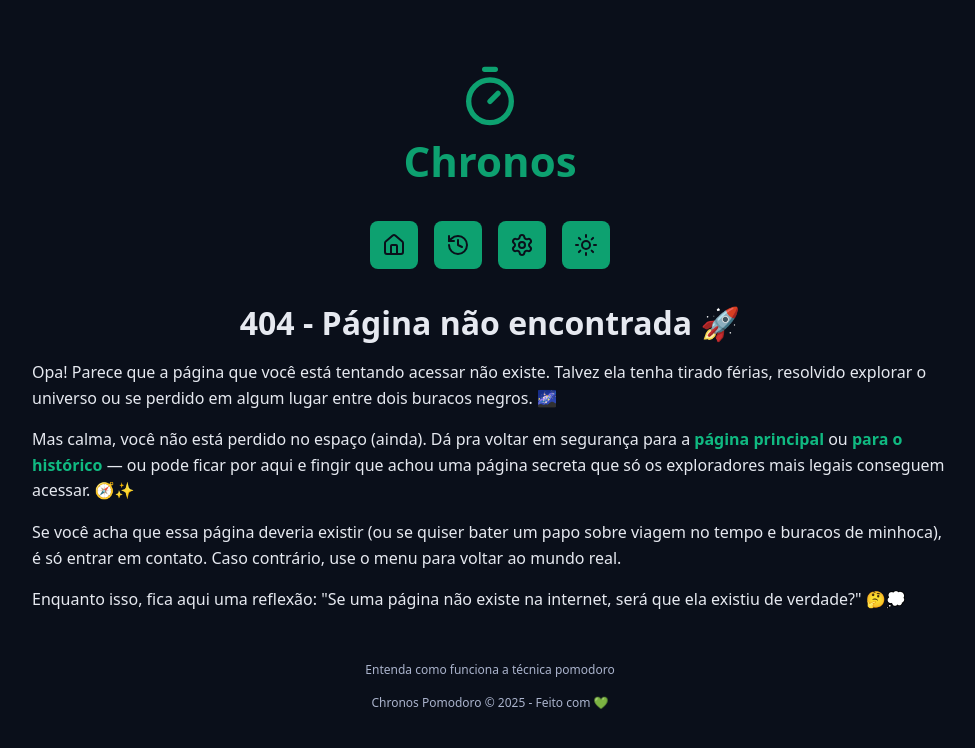
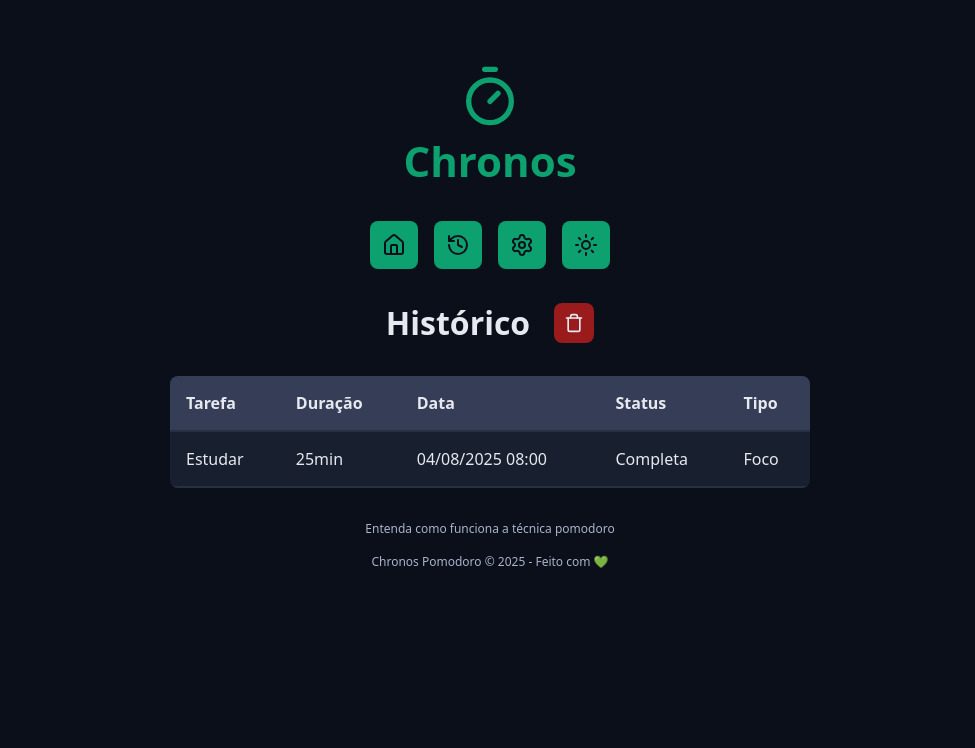
Before and after one commit to felipeazsantos/chronos-pomodoro, a React (Vite) app: page /history in a window 1280 px wide. Shown: the top 748 px of the page, without its empty margins (150-1125 px from the left). Built offline with nearby package versions, Linux system fonts and the light colour scheme.

Commit message:
creating History page

```diff
--- /dev/null
+++ b/src/pages/History/index.tsx
@@ -0,0 +1,52 @@
+import { TrashIcon } from 'lucide-react';
+import { Container } from '../../components/Container';
+import { DefaultButton } from '../../components/DefaultButton';
+import { Heading } from '../../components/Heading';
+import { MainTemplate } from '../../templates/MainTemplate';
+
+import styles from './styles.module.css';
+
+export function History() {
+  return (
+    <MainTemplate>
+      <Container>
+        <Heading>
+          <span>Histórico</span>
+          <span className={styles.buttonContainer}>
+            <DefaultButton
+              icon={<TrashIcon />}
+              color='red'
+              aria-label='Apagar todo o histórico'
+              title='Apagar histórico'
+            />
+          </span>
+        </Heading>
+      </Container>
+
+      <Container>
+        <div className={styles.responsiveTable}>
+          <table>
+            <thead>
+              <tr>
+                <th>Tarefa</th>
+                <th>Duração</th>
+                <th>Data</th>
+                <th>Status</th>
+                <th>Tipo</th>
+              </tr>
+            </thead>
+            <tbody>
+              <tr>
+                <td>Estudar</td>
+                <td>25min</td>
+                <td>04/08/2025 08:00</td>
+                <td>Completa</td>
+                <td>Foco</td>
+              </tr>
+            </tbody>
+          </table>
+        </div>
+      </Container>
+    </MainTemplate>
+  );
+}
--- /dev/null
+++ b/src/pages/History/styles.module.css
@@ -0,0 +1,37 @@
+.buttonContainer button {
+  min-width: auto;
+  margin: 0;
+  padding: 1rem;
+}
+
+.buttonContainer button svg {
+  width: 2rem;
+  height: 2rem;
+}
+
+.responsiveTable {
+  overflow-x: auto;
+  border-radius: 0.8rem;
+}
+
+.responsiveTable table {
+  width: 100%;
+  min-width: 64rem;
+  font-size: 1.6rem;
+  border-collapse: collapse;
+}
+
+.responsiveTable th {
+  background-color: var(--gray-600);
+}
+
+.responsiveTable td {
+  background-color: var(--gray-800);
+}
+
+.responsiveTable th,
+.responsiveTable td {
+  border-bottom: 0.2rem solid var(--gray-700);
+  text-align: left;
+  padding: 1.6rem;
+}
--- a/src/routers/MainRouter/index.tsx
+++ b/src/routers/MainRouter/index.tsx
@@ -2,6 +2,7 @@ import { BrowserRouter, Route, Routes, useLocation } from 'react-router';
 import { NotFound } from '../../pages/NotFound';
 import { AboutPomodoro } from '../../pages/AboutPomodoro';
 import { Home } from '../../pages/Home';
+import { History } from '../../pages/History';
 import { useEffect } from 'react';
 
 function ScrollToTop() {
@@ -19,9 +20,8 @@ export default function MainRouter() {
     <BrowserRouter>
       <Routes>
         <Route path='/' element={<Home />} />
-
+        <Route path='/history' element={<History />} />
         <Route path='/about-pomodoro' element={<AboutPomodoro />} />
-
         <Route path='*' element={<NotFound />} />
       </Routes>
       <ScrollToTop />
```
